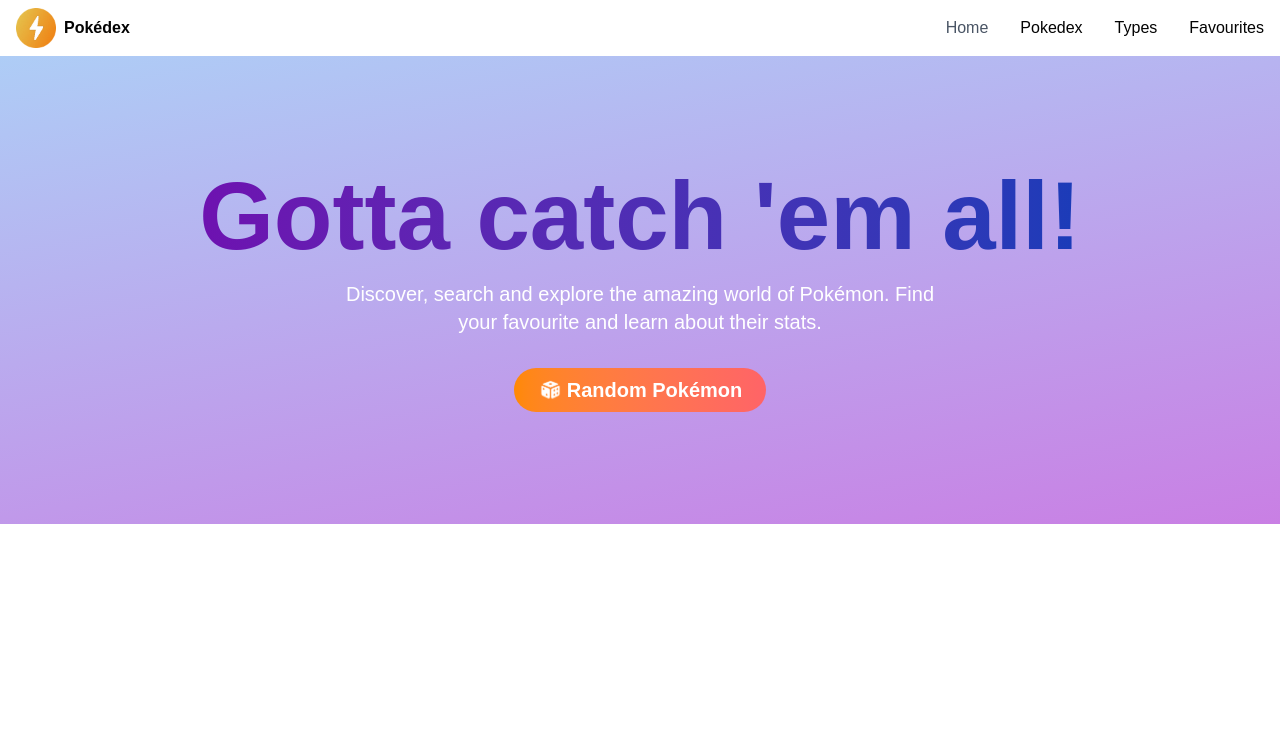
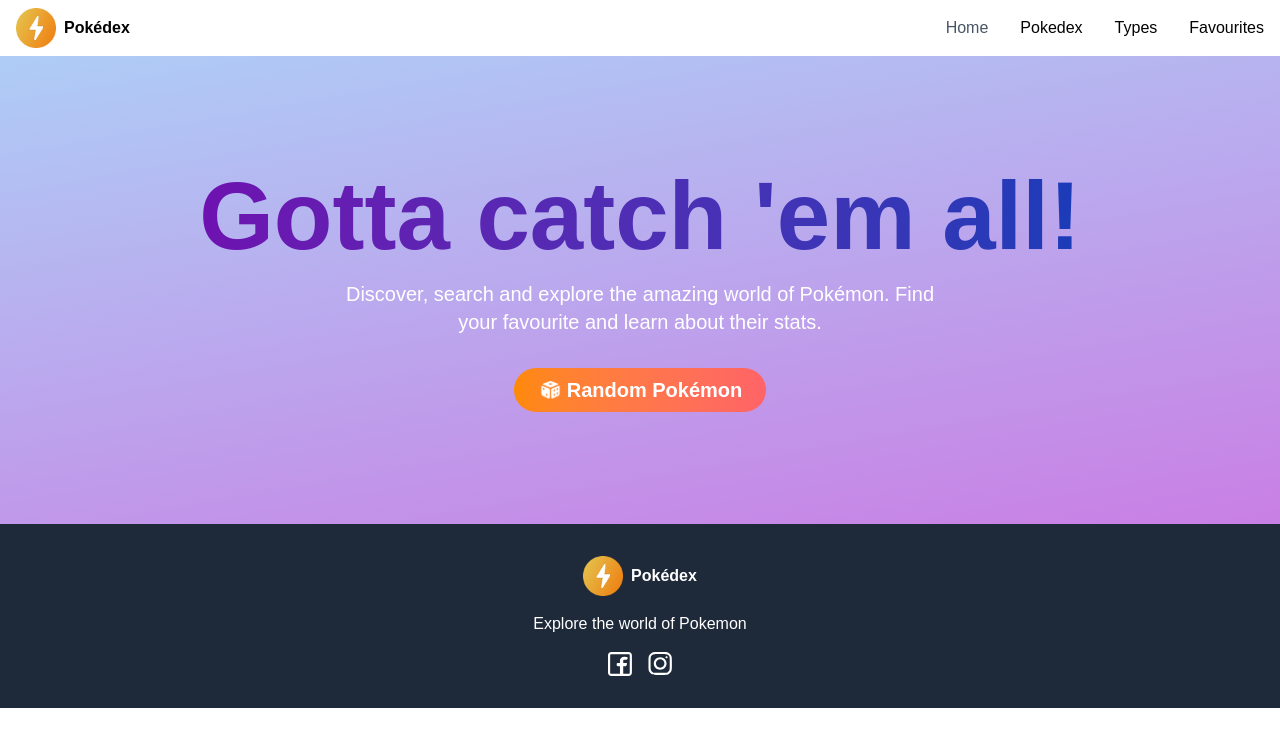
Before and after one commit to Sain49/nextjs_uppgift-pokedex--boilerplate-main, a Next.js app: page / in a window 1280 px wide. Shown: the top 746 px of the page. Built offline with nearby package versions, Linux system fonts and the light colour scheme; a web font is replaced by a local one.

Commit message:
Add Footer component with styling

```diff
--- a/app/layout.tsx
+++ b/app/layout.tsx
@@ -20,6 +20,7 @@
 };
 
 import Header from "@/components/Header";
+import Footer from "@/components/Footer";
 
 export default function RootLayout({
   children,
@@ -33,6 +34,7 @@
         </header> */}
         <Header />
         <main className="flex-grow">{children}</main>
+        <Footer />
       </body>
     </html>
   );
--- a/components/Footer.tsx
+++ b/components/Footer.tsx
@@ -3,14 +3,14 @@
 
 export default function Footer() {
   return (
-    <footer>
-      <div>
-        <div>
+    <footer className="bg-gray-800 text-white py-8">
+      <div className="container flex flex-col items-center mx-auto px-4 text-center">
+        <div className="flex justify-center items-center gap-2">
           <Image src="/Logo.png" alt="Pokedex logo" width={40} height={40} />
-          <span>Pokédex</span>
+          <span className="text-2x1 font-bold">Pokédex</span>
         </div>
-        <p>Explore the world of Pokemon</p>
-        <div>
+        <p className="mt-4">Explore the world of Pokemon</p>
+        <div className="flex justify-center gap-4 mt-4">
           <Link
             href="https://www.facebook.com"
             target="_blank"
```
